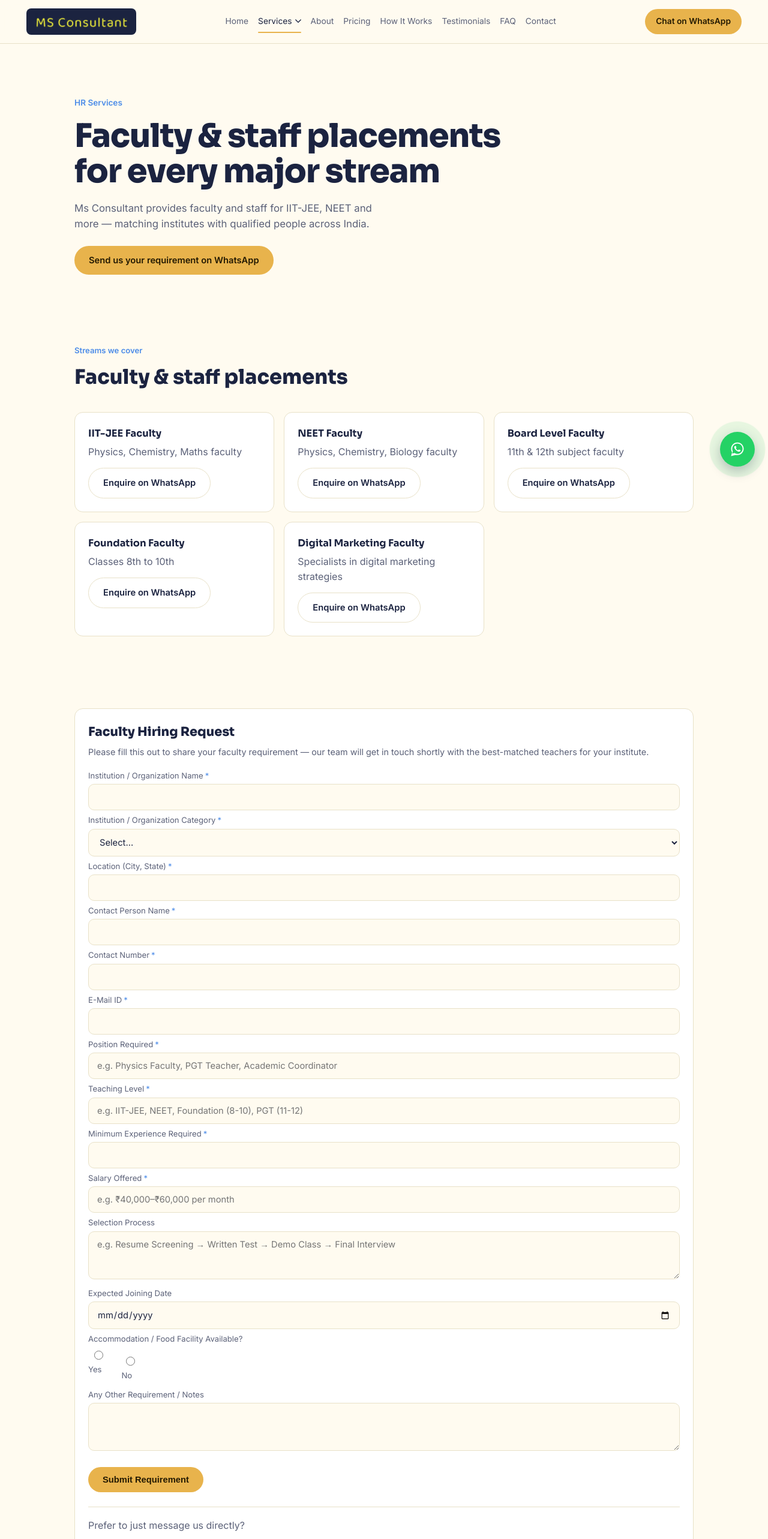
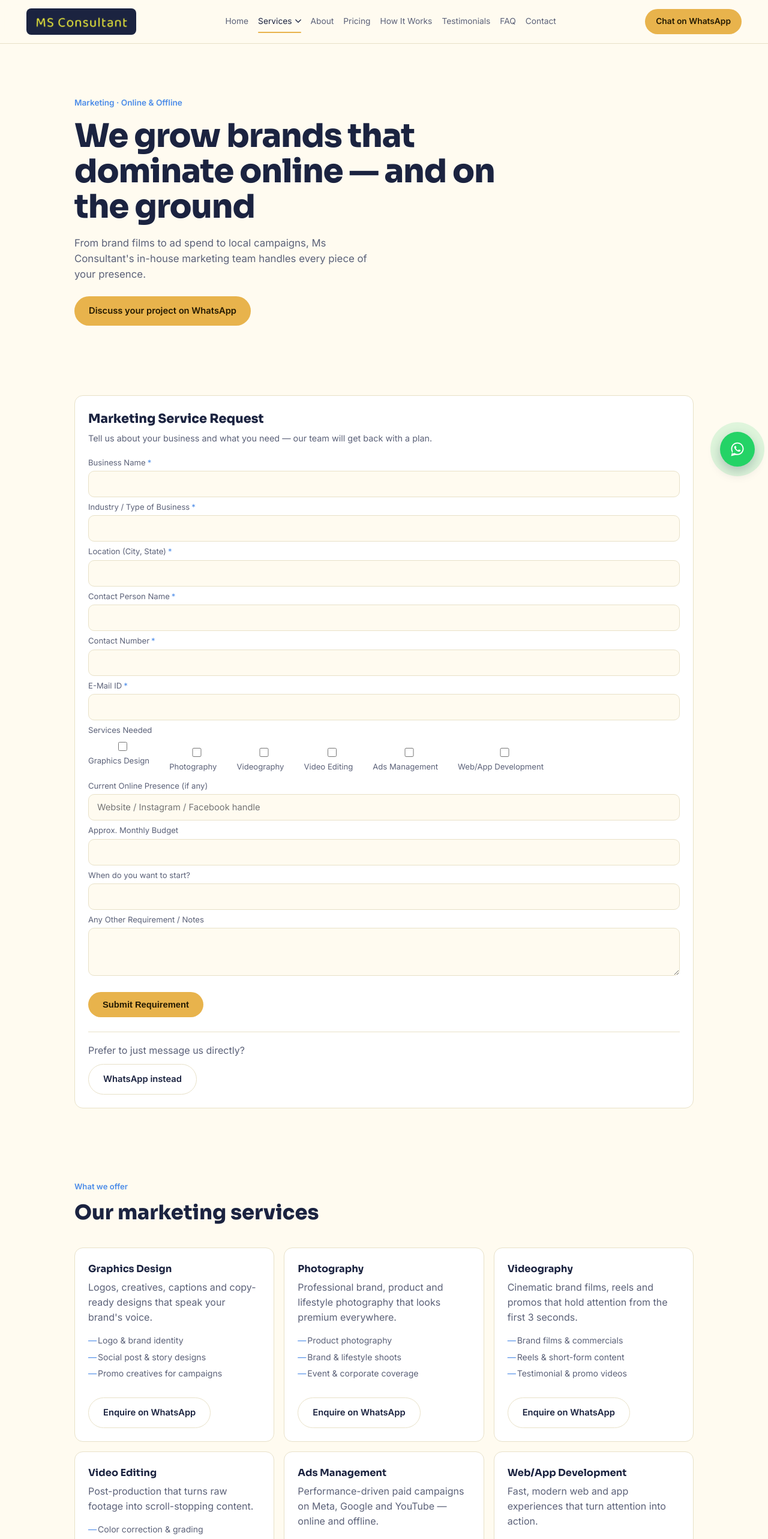
Before and after one commit to Deepak172003/MS_Consultant, a React (Vite) app: page /MS_Consultant/marketing in a window 1280 px wide. Shown: the top 2566 px of the page at 60% size. Built offline with nearby package versions, Linux system fonts and the light colour scheme.

Commit message:
Update Marketing.jsx

```diff
--- a/src/pages/Marketing.jsx
+++ b/src/pages/Marketing.jsx
@@ -1,35 +1,52 @@
 import WhatsAppCTA from "../components/WhatsAppCTA";
 import EnquiryForm from "../components/EnquiryForm";
-import { HR_SERVICE_STREAMS, COMPANY_NAME, HR_ENQUIRY_FIELDS } from "../data/constants";
+import { MARKETING_SERVICES, COMPANY_NAME, MARKETING_ENQUIRY_FIELDS } from "../data/constants";
 
-export default function HRServices() {
+export default function Marketing() {
   return (
     <>
       <section className="page-hero">
         <div className="wrap">
-          <div className="eyebrow">HR Services</div>
-          <h1>Faculty & staff placements for every major stream</h1>
+          <div className="eyebrow">Marketing · Online & Offline</div>
+          <h1>We grow brands that dominate online — and on the ground</h1>
           <p>
-            {COMPANY_NAME} provides faculty and staff for IIT-JEE, NEET and
-            more — matching institutes with qualified people across India.
+            From brand films to ad spend to local campaigns, {COMPANY_NAME}'s
+            in-house marketing team handles every piece of your presence.
           </p>
-          <WhatsAppCTA message="Hi, I'd like to discuss an HR / faculty requirement.">
-            Send us your requirement on WhatsApp
+          <WhatsAppCTA message="Hi, I'd like to discuss a marketing project.">
+            Discuss your project on WhatsApp
           </WhatsAppCTA>
         </div>
       </section>
 
       <section>
         <div className="wrap">
+          <EnquiryForm
+            title="Marketing Service Request"
+            note="Tell us about your business and what you need — our team will get back with a plan."
+            fields={MARKETING_ENQUIRY_FIELDS}
+            formName="Marketing — Service Request"
+            whatsappMessage="Hi, I'd like to discuss a marketing project."
+          />
+        </div>
+      </section>
+
+      <section>
+        <div className="wrap">
           <div className="section-head">
-            <div className="kicker">Streams we cover</div>
-            <h2>Faculty & staff placements</h2>
+            <div className="kicker">What we offer</div>
+            <h2>Our marketing services</h2>
           </div>
           <div className="grid-3">
-            {HR_SERVICE_STREAMS.map((s) => (
+            {MARKETING_SERVICES.map((s) => (
               <div className="card" key={s.name}>
                 <h3>{s.name}</h3>
                 <p className="muted">{s.desc}</p>
+                <ul className="dash-list">
+                  {s.points.map((p) => (
+                    <li key={p}>{p}</li>
+                  ))}
+                </ul>
                 <WhatsAppCTA
                   variant="ghost"
                   message={`Hi, I'm interested in ${s.name}.`}
@@ -44,66 +61,35 @@ export default function HRServices() {
 
       <section>
         <div className="wrap">
-          <EnquiryForm
-            title="Faculty Hiring Request"
-            note="Please fill this out to share your faculty requirement — our team will get in touch shortly with the best-matched teachers for your institute."
-            fields={HR_ENQUIRY_FIELDS}
-            formName="HR Services — Faculty Hiring Request"
-            whatsappMessage="Hi, I want to share my faculty requirement."
-          />
-        </div>
-      </section>
-
-      <section>
-        <div className="wrap">
           <div className="section-head">
             <div className="kicker">Who it's for</div>
-            <h2>For institutes hiring, and people looking to be hired</h2>
+            <h2>Brands, franchise branches, and local businesses</h2>
           </div>
           <div className="grid-3">
             <div className="card">
-              <h3>Coaching institutes</h3>
+              <h3>Growing brands</h3>
               <p className="muted">
-                Hiring subject faculty for IIT-JEE, NEET, Board or Foundation
-                batches without running your own hiring process.
+                Need consistent content and paid campaigns to build an online
+                presence from the ground up.
               </p>
             </div>
             <div className="card">
-              <h3>Schools & play schools</h3>
+              <h3>Franchise branches</h3>
               <p className="muted">
-                Need teaching or support staff, including for franchise
-                branches under our Play School vertical.
+                Need local marketing support to drive admissions or footfall
+                for a specific city or branch.
               </p>
             </div>
             <div className="card">
-              <h3>Faculty & job seekers</h3>
+              <h3>Local businesses</h3>
               <p className="muted">
-                Looking for your next teaching role and want direct,
-                fast-moving contact instead of job portals.
+                Want offline reach — print, local ads and on-ground
+                campaigns — alongside a digital presence.
               </p>
             </div>
           </div>
         </div>
       </section>
-
-      <section>
-        <div className="wrap panel-card">
-          <h2>For institutes & businesses</h2>
-          <p className="muted">
-            Tell us the role, level and city — we shortlist qualified
-            candidates from our network and share profiles directly.
-          </p>
-          <h2 style={{ marginTop: 24 }}>For job seekers</h2>
-          <p className="muted">
-            Share your subject/role, experience and preferred cities on
-            WhatsApp — we'll match you with open positions and support you
-            through the interview process.
-          </p>
-          <WhatsAppCTA message="Hi, I'd like to apply / share an opening.">
-            Message us on WhatsApp
-          </WhatsAppCTA>
-        </div>
-      </section>
     </>
   );
 }
```
